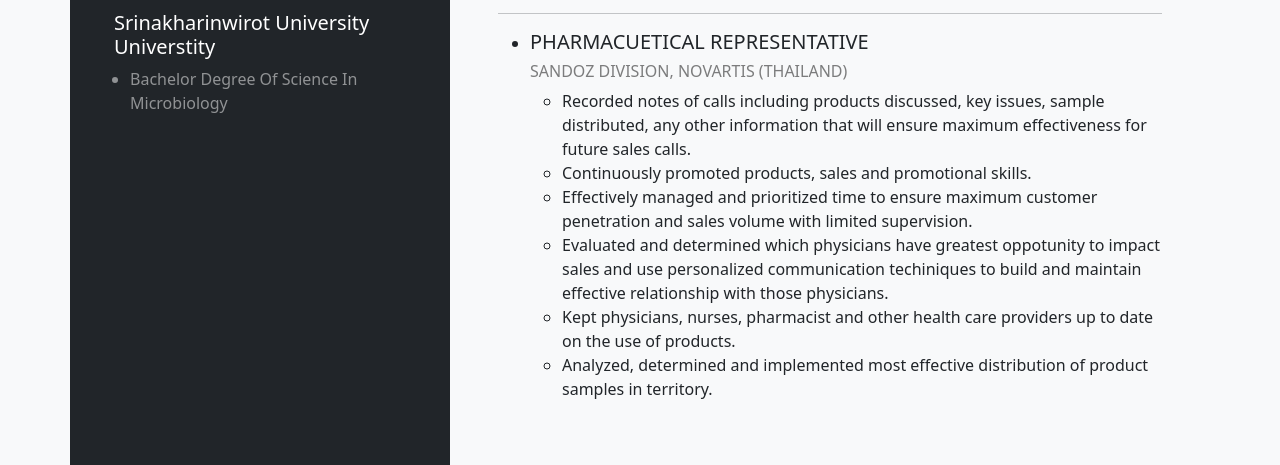
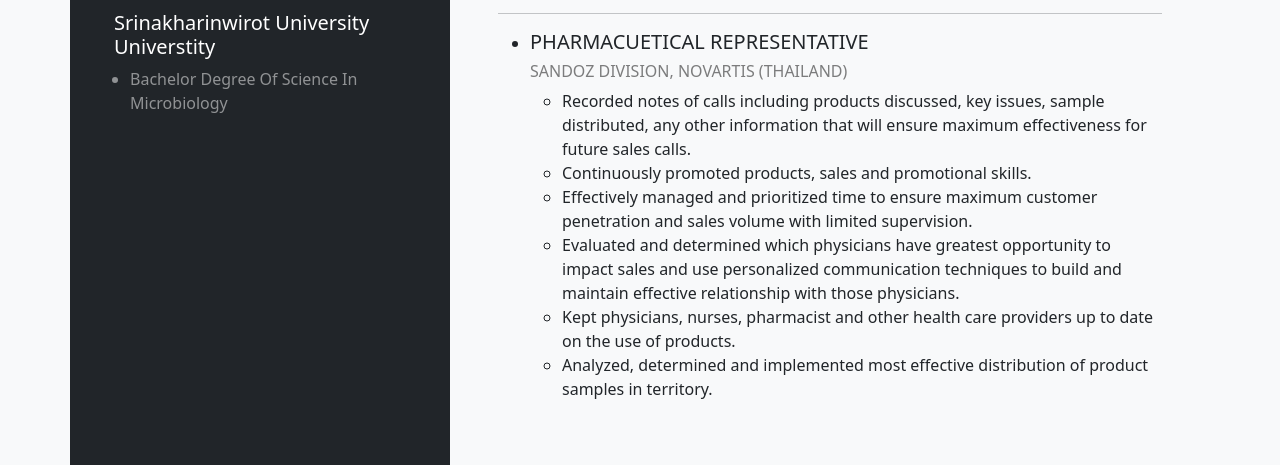
Before and after one commit to twells38/resume, a plain HTML site: page index.html in a window 1280 px wide. Shown: the part 896-1361 px from the top of the page. Drawn offline with nearby package versions, Linux system fonts and the light colour scheme.

Commit message:
edit index.html

```diff
--- a/index.html
+++ b/index.html
@@ -309,8 +309,8 @@
                     </li>
                     <li>
                       Evaluated and determined which physicians have greatest
-                      oppotunity to impact sales and use personalized
-                      communication techiniques to build and maintain
+                      opportunity to impact sales and use personalized
+                      communication techniques to build and maintain
                       effective relationship with those physicians.
                     </li>
                     <li>
```
